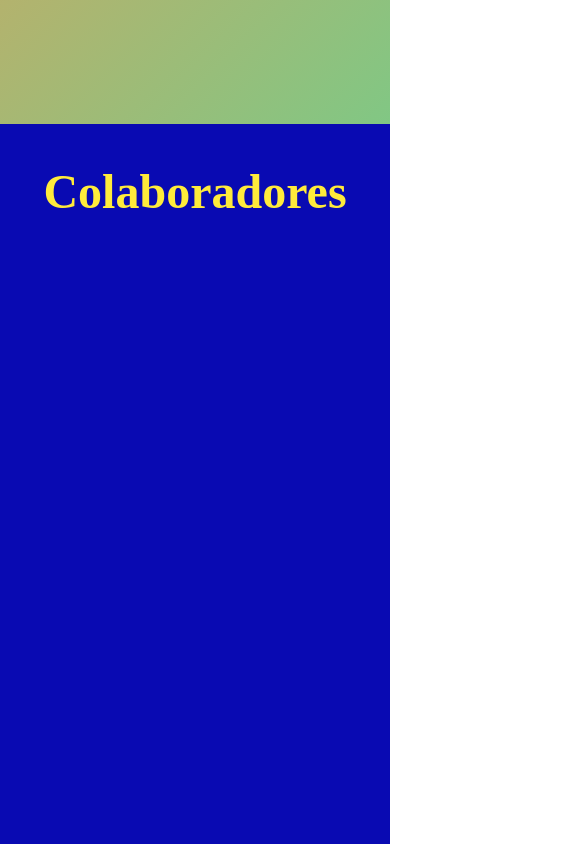
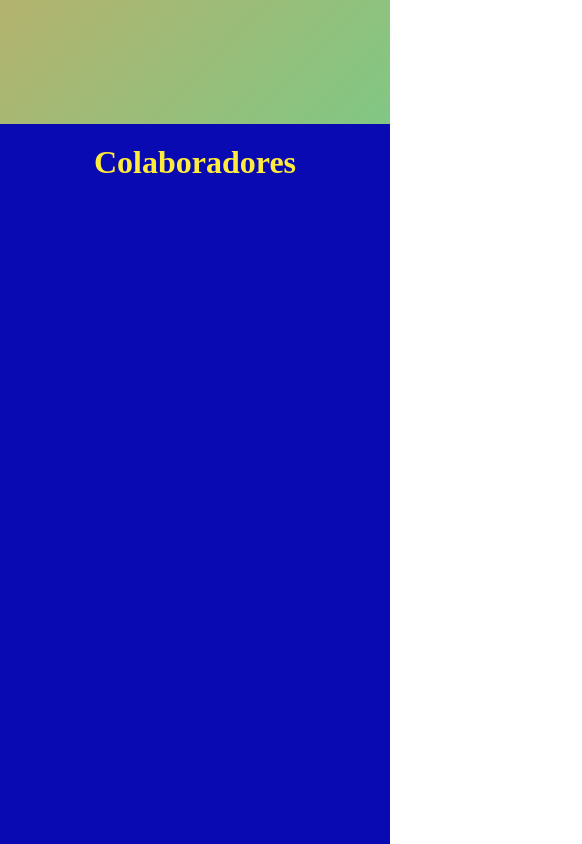
Before and after one commit to mcarvajalv02/Tarea_Emprendimiento, a plain HTML site: page index.html in a window 390 px wide. Shown: the part 720-1564 px from the top of the page, 582 px wide, since content can reach past the window. Drawn offline with Linux system fonts and the light colour scheme.

Commit message:
Error responsive solucionado definitivo

```diff
--- a/src/css/style.css
+++ b/src/css/style.css
@@ -110,9 +110,9 @@ img:hover{
 }
 
 /* Estilos responsivos para pantallas de 414x896 */
-@media screen and (360 <= width <= 700) {
+@media screen and (360px <= width <= 896px) {
   header {
-    height: 105vh; /* Ajustamos la altura del encabezado */
+    height: 100vh;
     padding: 20px;
     font-size: 1.5em;
   }
@@ -122,16 +122,16 @@ img:hover{
   }
 
   #companies h1 {
-    font-size: 2em; /* Reducimos el tamaño de fuente */
+    font-size: 2em;
     padding: 20px;
   }
 
   .parent {
-    width: 100%; /* Más espacio horizontal */
-    grid-template-columns: repeat(1, 1fr); /* Dos columnas en lugar de tres */
-    grid-template-rows: auto; /* Ajuste automático de filas */
-    gap: 16px; /* Más espacio entre elementos */
-    justify-content: center; /* Centrar el contenedor grid */
+    width: 100%;
+    grid-template-columns: repeat(1, 1fr);
+    grid-template-rows: auto;
+    gap: 16px;
+    justify-content: center;
   }
 
   .first,
```
